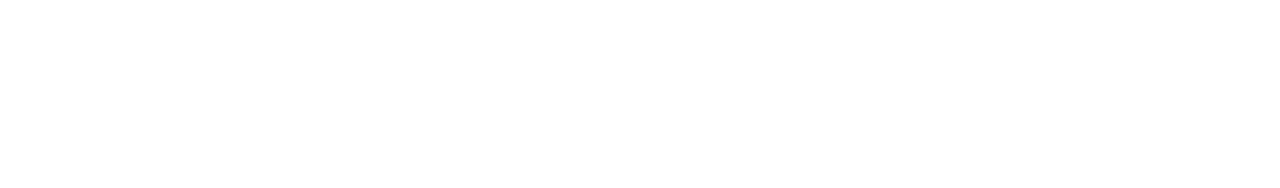
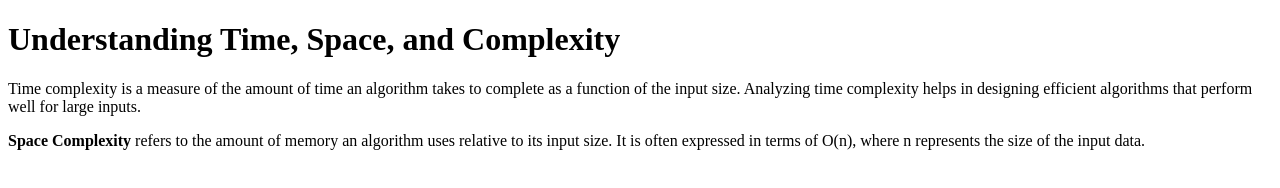
Before and after one commit to acciojob/time-and-space-complexity-PragyaRai417, a website: page main.html in a window 1280 px wide. Drawn offline with Linux system fonts and the light colour scheme.

Commit message:
created a submission

```diff
--- a/main.html
+++ b/main.html
@@ -3,11 +3,14 @@
 <html>
 
 <head>
+	<title>Time and Space Complexity</title>
 	<link rel="stylesheet" href="styles.css">
 </head>
 
 <body>
-	<!-- the entire body must be written by student -->
+	<h1>Understanding Time, Space, and Complexity</h1>
+	<p>Time complexity is a measure of the amount of time an algorithm takes to complete as a function of the input size. Analyzing time complexity helps in designing efficient algorithms that perform well for large inputs.</p>
+	<p><b>Space Complexity</b> refers to the amount of memory an algorithm uses relative to its input size. It is often expressed in terms of O(n), where n represents the size of the input data.</p>
     <script type="text/javascript" src="./script.js">
 </script>
 
```
